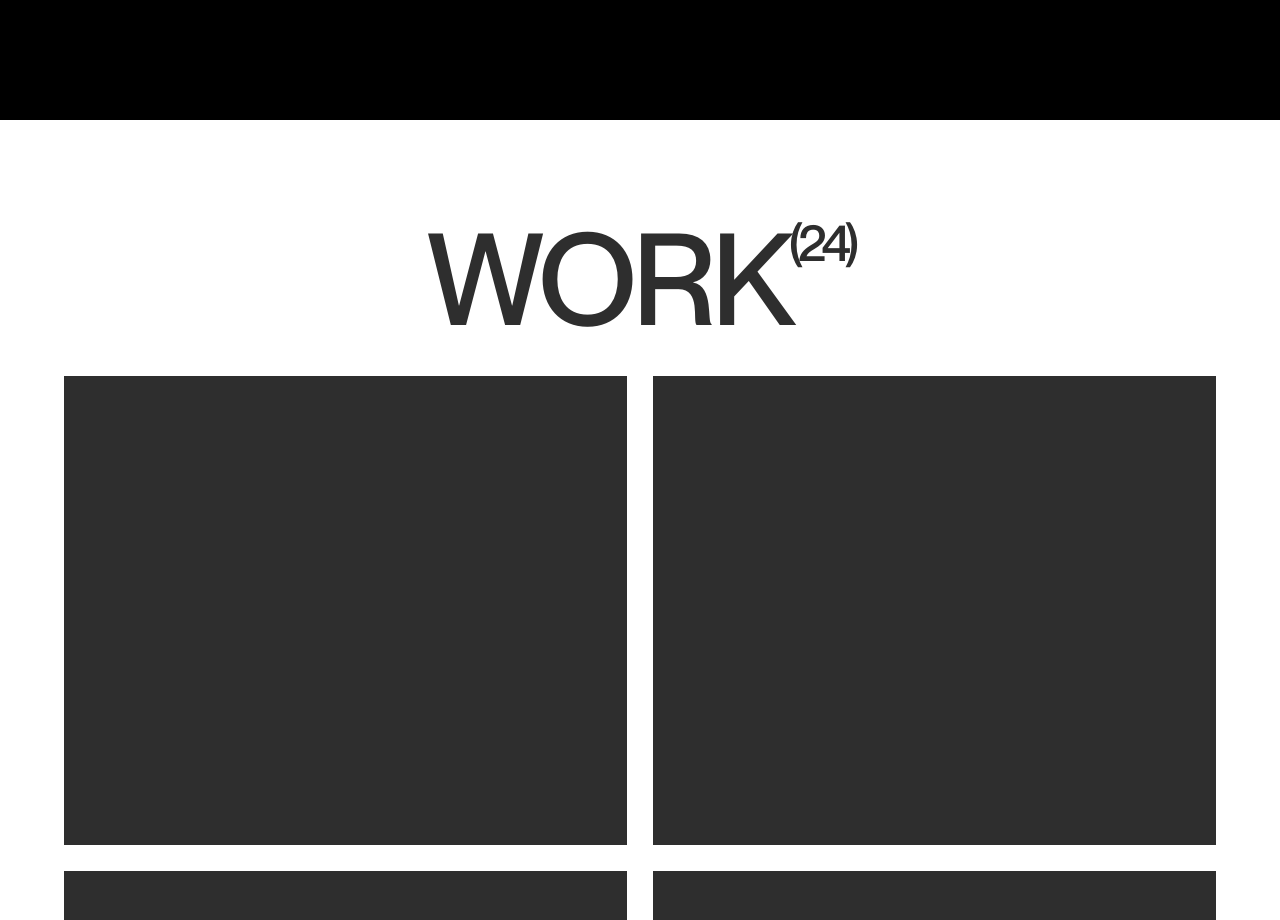
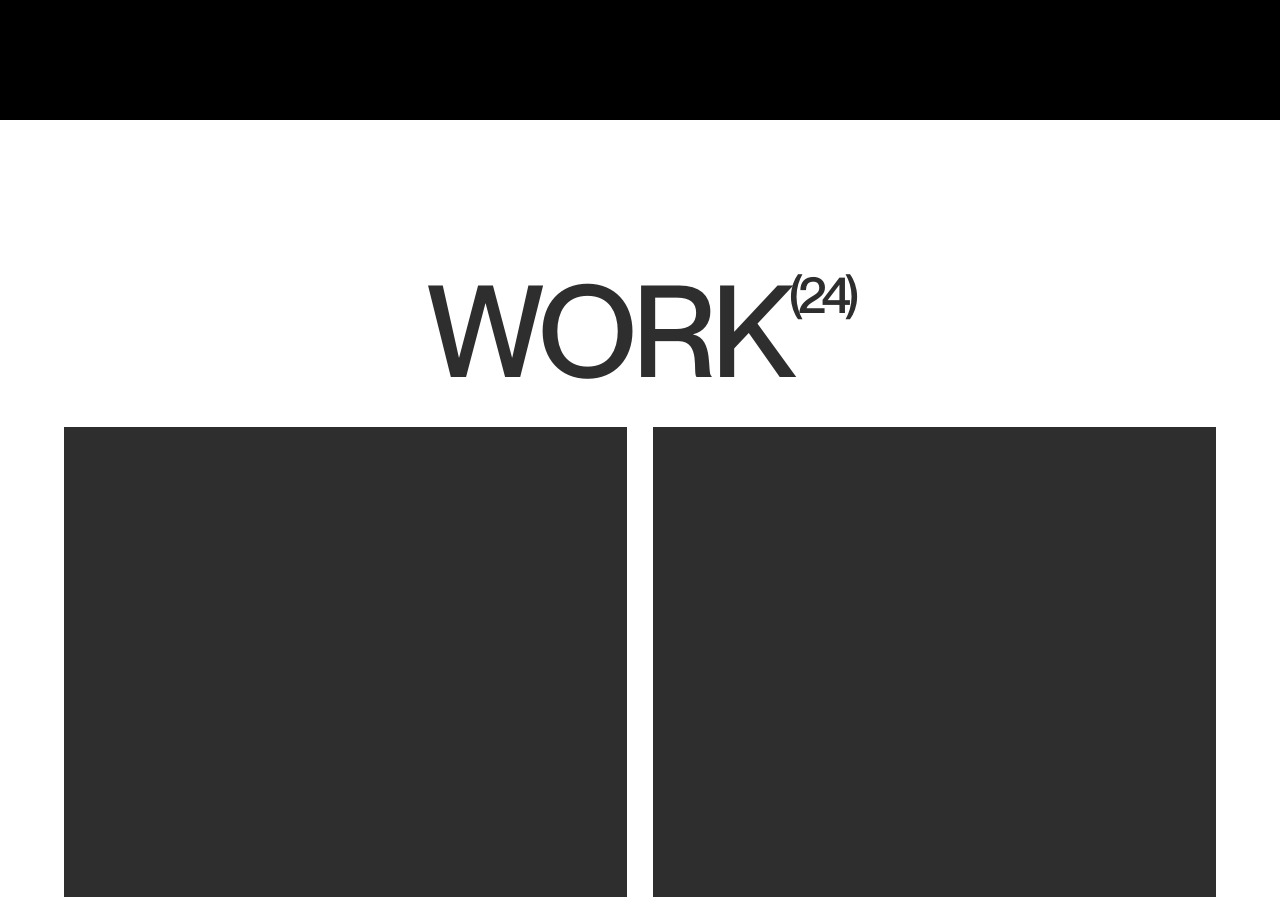
Before and after one commit to princeeze/scroll-trigger, a Next.js app: page / in a window 1280 px wide. Shown: the part 1880-2800 px from the top of the page. Built offline with nearby package versions, Linux system fonts and the light colour scheme.

Commit message:
fix: increase padding for work container

```diff
--- a/app/page.tsx
+++ b/app/page.tsx
@@ -11,7 +11,7 @@ export default function Home() {
         </p>
       </div>
       <ScrollContainer />
-      <div className=" p-[5vw] w-full flex flex-col items-center gap-[3vw] pt-[8vw]">
+      <div className=" px-[5vw] w-full flex flex-col items-center gap-[3vw] py-[12vw]">
         <p className="text-[10vw] leading-[9vw]  tracking-[-0.04em]">
           WORK<sup className="text-[4vw] -top-[1.25em]">(24)</sup>
         </p>
```
